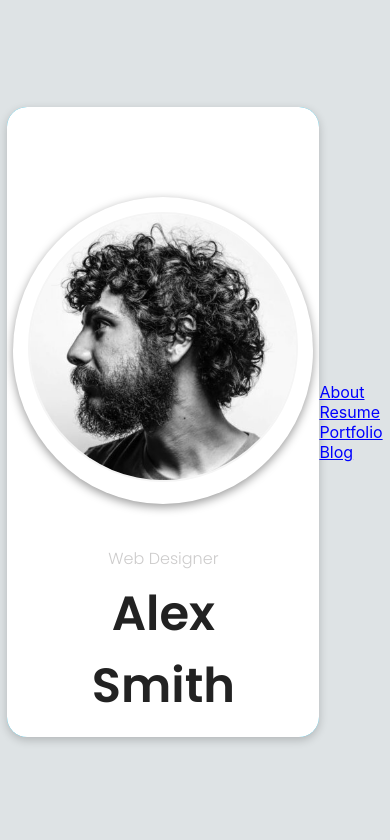
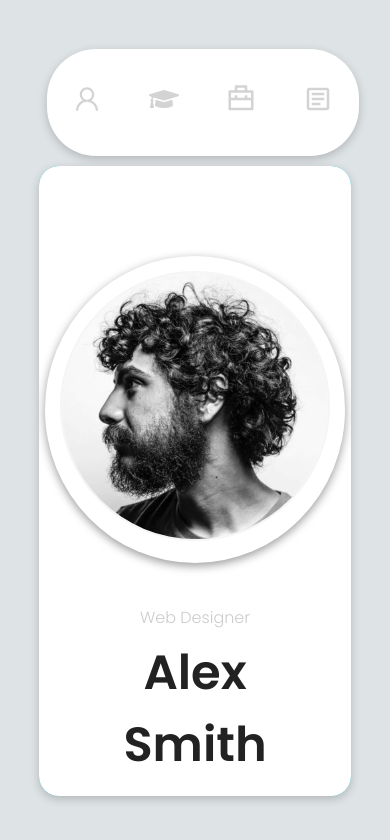
Before and after one commit to caleberi/portfolio, a React (Create React App) app: page / in a window 390 px wide. Shown: the top 840 px of the page. Built offline with nearby package versions, Linux system fonts and the light colour scheme.

Commit message:
almost done with responsiveness

```diff
--- a/src/Pages/PortfolioPage/PortfolioPage.css
+++ b/src/Pages/PortfolioPage/PortfolioPage.css
@@ -14,3 +14,38 @@
     box-shadow: 0 3px 10px rgb(0 0 0 / 0.2);
     background: #04B4E0;
 }
+
+.portfolio__pageContainerLinks{
+    margin-left: 15px;
+    display: flex;
+    flex-direction: column;
+    padding: 25px;
+    border-radius: 49px;
+    background: #fff;
+    box-shadow: 0 3px 10px rgb(0 0 0 / 0.2);
+}
+
+.portfolio__pageContainerLink{
+    color: lightgray;
+    font-size: 30px;
+    margin: 10px 0px;
+    cursor: pointer;
+}
+
+.portfolio__pageContainerLink:hover{
+    color: #04B4E0;
+}
+
+@media screen and (max-width: 768px) {
+    .portfolio__page{
+        flex-direction: column-reverse;
+    }
+
+    .portfolio__pageContainerLinks{
+        flex-direction: row;
+        width: 80%;
+        justify-content: space-between;
+        /* border: 1px solid red; */
+        margin-bottom: 10px;
+    }
+}
--- a/src/Pages/PortfolioPage/PortfolioPage.tsx
+++ b/src/Pages/PortfolioPage/PortfolioPage.tsx
@@ -6,6 +6,11 @@ import PortfolioProjects from '../../Components/PortfolioProjects/PortfolioProje
 import PortfolioAbout from '../../Components/PortfolioAbout/PortfolioAbout';
 import './PortfolioPage.css';
 import PortfolioBlog from '../../Components/PortfolioBlog/PortfolioBlog';
+import { AiOutlineUser } from 'react-icons/ai'
+import { FaGraduationCap } from 'react-icons/fa'
+import { RiBriefcase2Line } from 'react-icons/ri'
+import { MdOutlineArticle } from 'react-icons/md'
+import { GrArticle, GrProjects } from 'react-icons/gr'
 
 
 const PortfolioPage = () => {
@@ -13,19 +18,23 @@ const PortfolioPage = () => {
     const pageLinks = [
         {
             id: 0,
-            name: 'About'
+            name: 'About',
+            img: <AiOutlineUser />
         },
         {
             id: 1,
             name: 'Resume',
+            img: <FaGraduationCap />
         },
         {
             id: 2,
             name: 'Portfolio',
+            img: <RiBriefcase2Line />
         },
         {
             id: 3,
-            name: 'Blog'
+            name: 'Blog',
+            img: <MdOutlineArticle />
         }
     ];
 
@@ -54,17 +63,19 @@ const PortfolioPage = () => {
                 {PageDisplay(pageLinks[1].id)}
             </PortfolioRoutesPages>
         </div>
-        <div style={{ display: 'flex', flexDirection: 'column' }}>
+        <div className='portfolio__pageContainerLinks' >
             {pageLinks.map(pageLink => (
                 <p
-                    style={{ cursor: 'pointer', textDecoration: 'underline', color: 'blue'}}
+                    className='portfolio__pageContainerLink'
                     key={pageLink.id}
                     onClick={() => setTrackPage(pageLink.id)}
                 >
-                    {pageLink.name}
+                    {/* {pageLink.name} */}
+                    <p>{pageLink.img}</p>
                 </p>
             ))}
         </div>
+        {/* <a href=""></a> */}
     </div>
   )
 }
```
